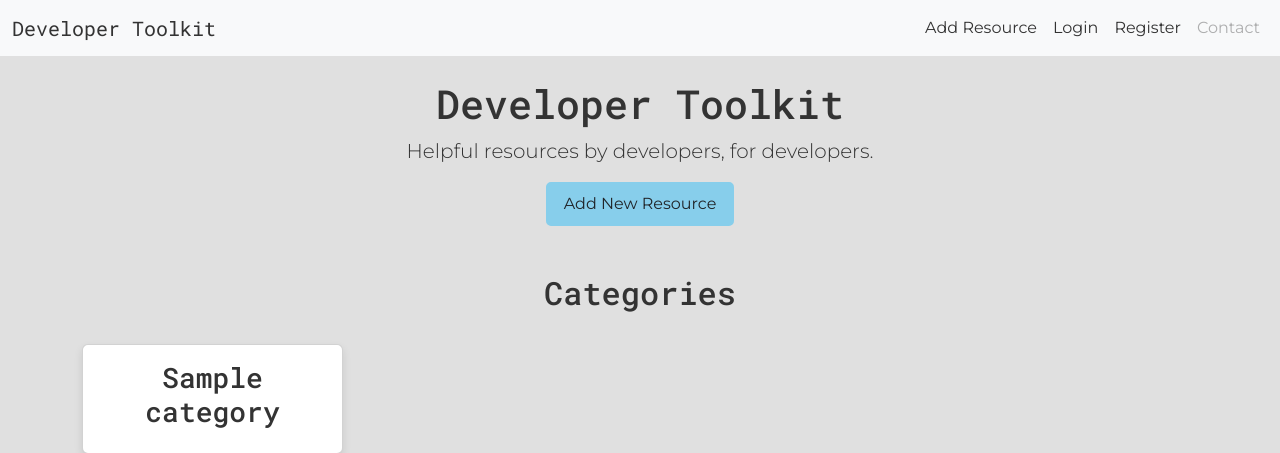
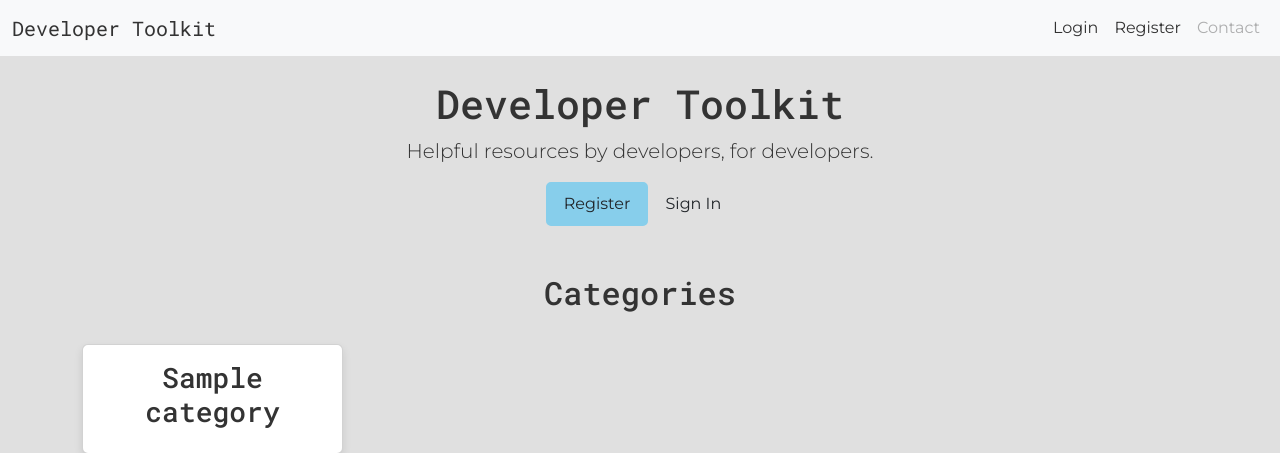
Before and after one commit to daisy21000/developer-resources, a Django app: page / in a window 1280 px wide. Shown: the top 453 px of the page. Run offline with Django 4.2, Linux system fonts and the light colour scheme; tables that the repository leaves empty hold one stand-in row (values such as "Sample post"); parts of the project's set-up code (start-up, migrations or seed data) failed here and were passed over.

Commit message:
Update resource templates to include authentication checks and navigation links

```diff
--- a/resources/templates/resources/add_resource.html
+++ b/resources/templates/resources/add_resource.html
@@ -4,6 +4,7 @@
 {% block content %}
 <div class="container">
     <div class="row text-center">
+        {% if user.is_authenticated %}
 <h1 class="my-4">Add New Resource</h1>
 <p class="lead">Contribute a new resource to the Developer Toolkit.</p>
 </div>
@@ -16,5 +17,9 @@
 </form>
 </div>
 </div>
+        {% else %}
+        <h1 class="my-4">Authentication Required</h1>
+        <p>Please <a href="{% url 'account_login' %}">log in</a> to submit a new resource.</p>
+        {% endif %}
 </div>
 {% endblock content %}
--- a/resources/templates/resources/index.html
+++ b/resources/templates/resources/index.html
@@ -9,7 +9,12 @@
     </div>
     <div class="row mb-4">
         <div class="col text-center">
-            <a class="btn primary-button" href="#" role="button">Add New Resource</a>
+            {% if user.is_authenticated %}
+            <a class="btn primary-button" href="{% url 'add_resource' %}" role="button">Add New Resource</a>
+            {% else %}
+            <a class="btn primary-button" href="{% url 'account_signup' %}" role="button">Register</a>
+            <a class="btn secondary-button" href="{% url 'account_login' %}" role="button">Sign In</a>
+            {% endif %}
         </div>
     </div>
     <div class="row">
--- a/templates/base.html
+++ b/templates/base.html
@@ -36,10 +36,10 @@
             </button>
             <div class="collapse navbar-collapse" id="navbarNav">
                 <ul class="navbar-nav ms-auto">
+                    {% if user.is_authenticated %}
                     <li class="nav-item">
                         <a class="nav-link" aria-current="page" href="{{ add_resource_url }}">Add Resource</a>
                     </li>
-                    {% if user.is_authenticated %}
                     <li class="nav-item">
                         <a class="nav-link" href="{{ logout_url }}">Logout</a>
                     </li>
```
